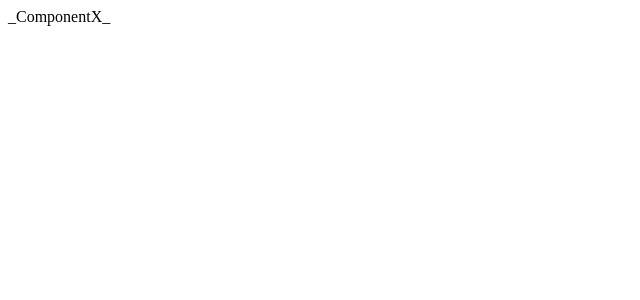
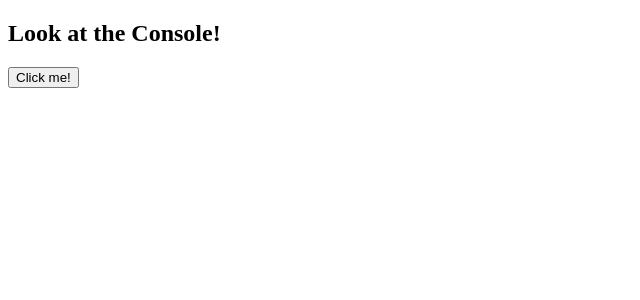
Before and after one commit to SkelGames95/ReactModules, a React (Vite) app in the folder Exercises/ReactApp/: page / in a window 1280 px wide. Shown: the top 300 px of the page, without its empty margins (0-640 px from the left). Built offline with nearby package versions, Linux system fonts and the light colour scheme.

Commit message:
Handling Events 1 ex done

```diff
--- a/Exercises/ReactApp/src/App.jsx
+++ b/Exercises/ReactApp/src/App.jsx
@@ -1,11 +1,12 @@
-import { Component } from "./Component"
+import { MouseClicker } from "./MouseClicker"
 
 
 export const App = () => {
 
     return (
         <div>
-            <Component />
+            <h2>Look at the Console!</h2>
+            <MouseClicker />
         </div>
     )
 }
--- a/Exercises/ReactApp/src/Component.jsx
+++ /dev/null
@@ -1,8 +0,0 @@
-export const Component = () => {
-
-    return (
-        <div>
-            _ComponentX_
-        </div>
-    )
-}
--- /dev/null
+++ b/Exercises/ReactApp/src/MouseClicker.jsx
@@ -0,0 +1,12 @@
+export const MouseClicker = () => {
+
+    const handleButtonOnClick = (event) => {
+        console.log(event.target.name)
+    }
+
+    return (
+        <div>
+            <button name="one" onClick={handleButtonOnClick}>Click me!</button>
+        </div>
+    )
+}
```
